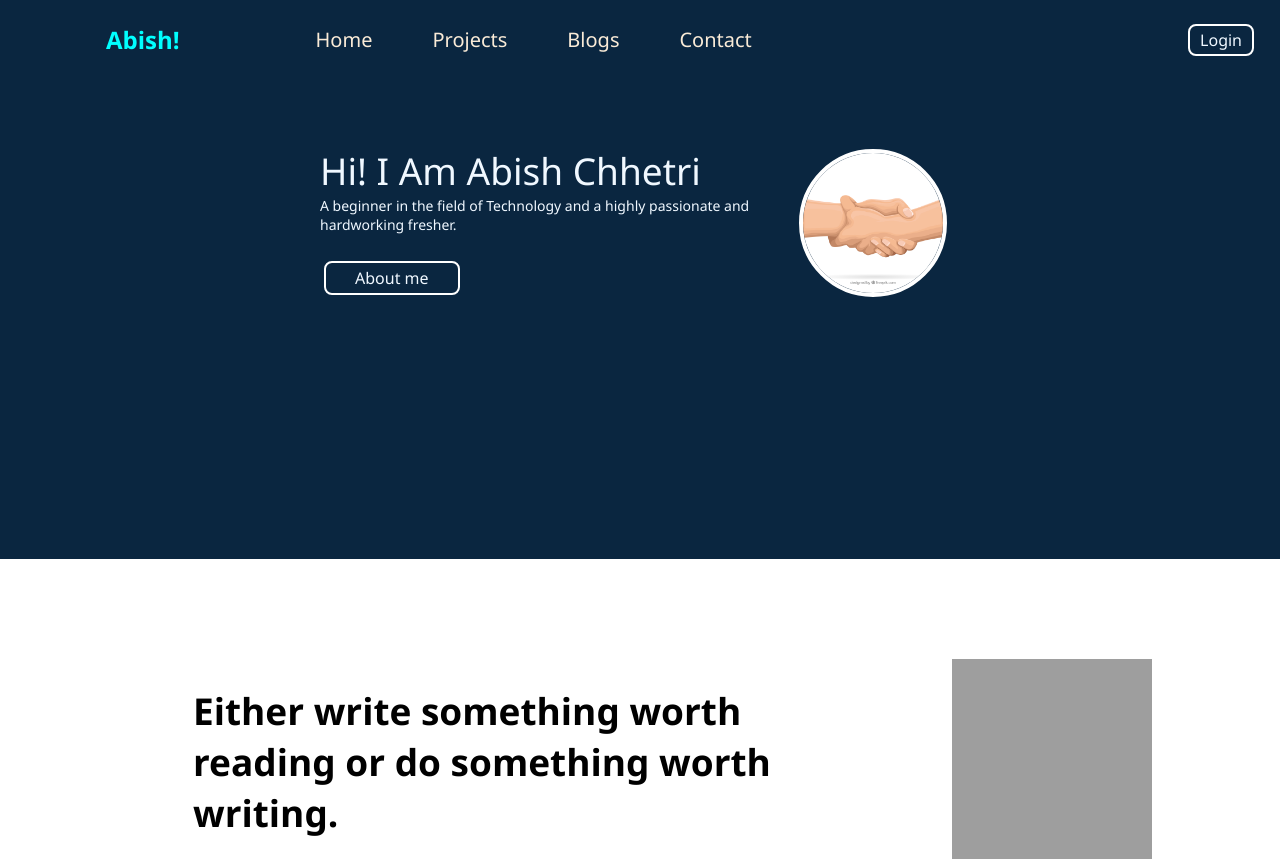
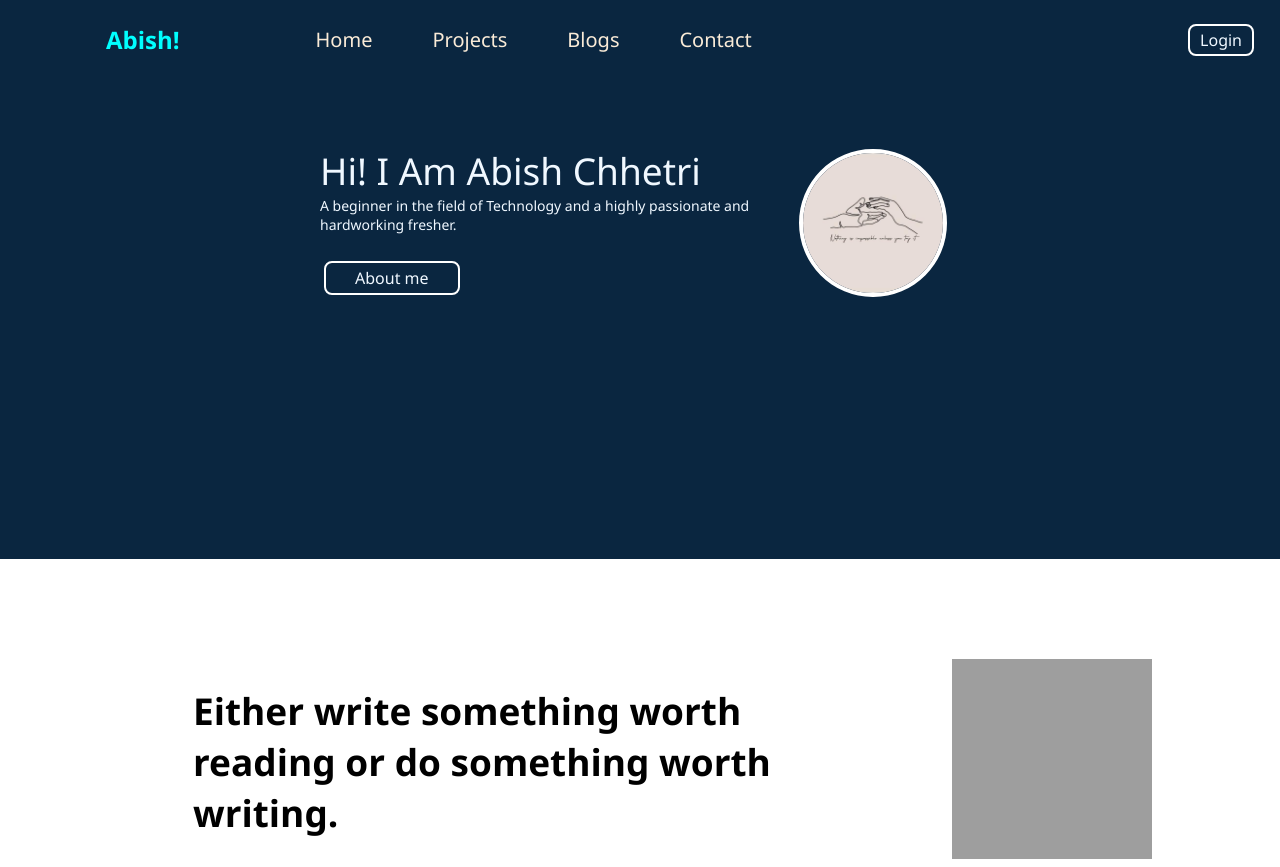
Before and after one commit to AwishChhetri/profile, a plain HTML site: page index.html in a window 1280 px wide. Shown: the top 867 px of the page. Drawn offline with Linux system fonts and the light colour scheme; grey boxes are pictures that could not be loaded.

Commit message:
Update index.html

```diff
--- a/index.html
+++ b/index.html
@@ -46,7 +46,7 @@
 
 
             <div class="secondHalf">
-                <img src="271755-P5OS2E-191 - Copy.jpg" alt="handshaking" width="200px" height="200px">
+                <img src="IMG-20230126-WA0033.jpg" alt="handshaking" width="200px" height="200px">
             </div>
         </div>
     </section>
```
